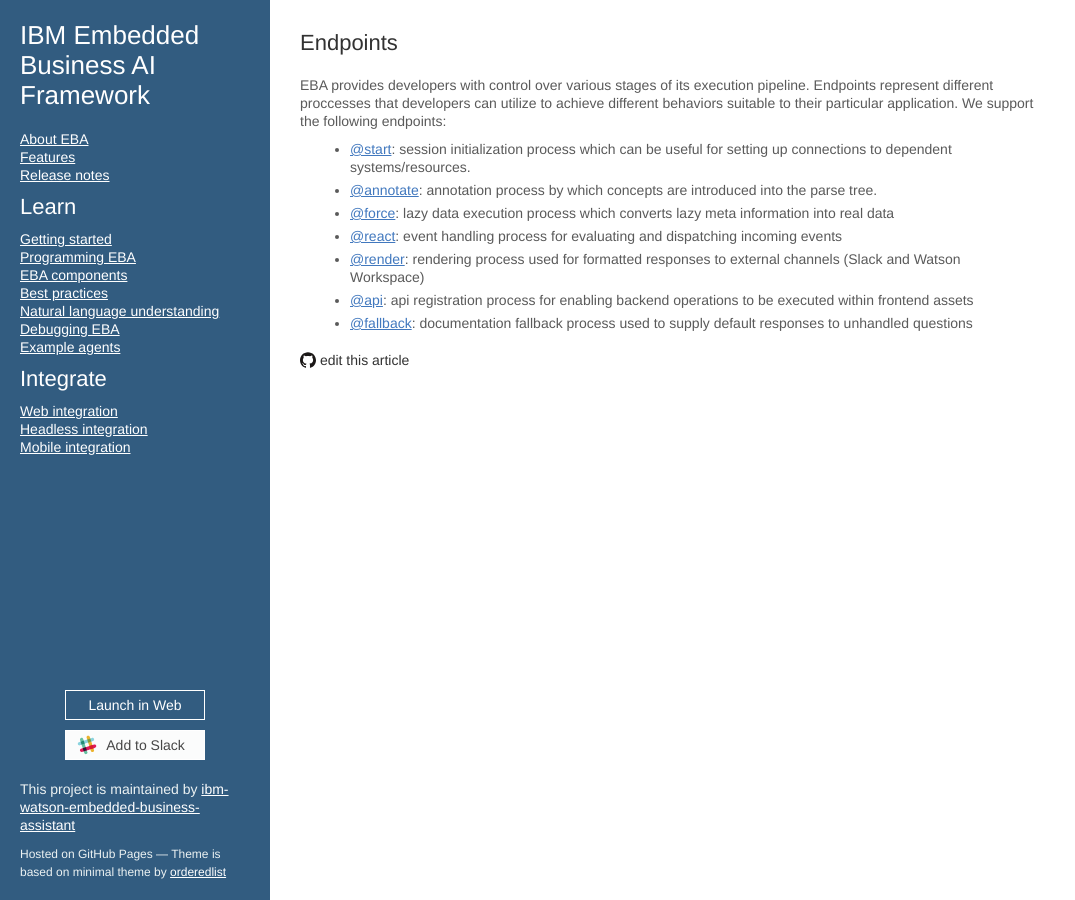
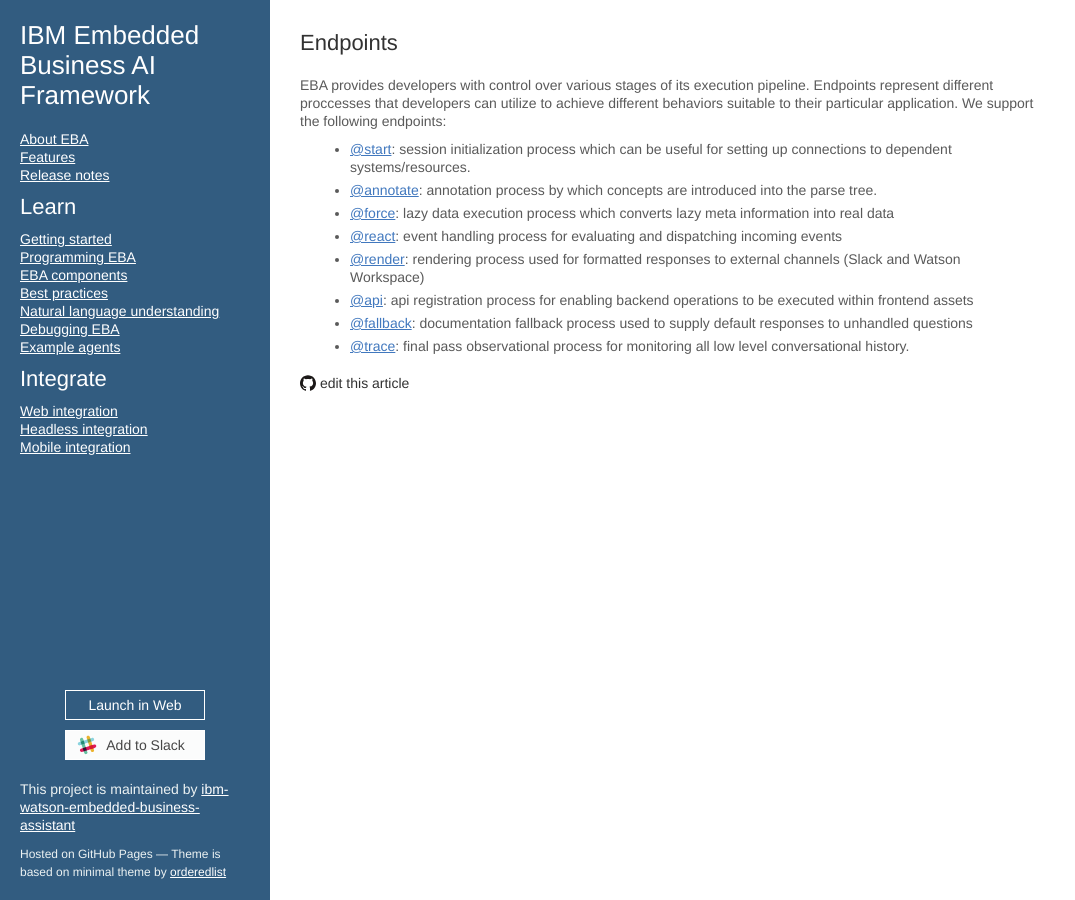
Before and after one commit to ibm-watson-embedded-business-assistant/eba-example-agents, a Jekyll site: the page built from docs/lab/Endpoints.md, in a window 1280 px wide. Shown: the whole page, without its empty margins (0-1075 px from the left). Built offline with Jekyll 4.4.1, drawn with Linux system fonts in a browser that asks for light colours; our own code applies the rules of GitHub Pages for plain Markdown files.

Commit message:
Update Endpoints.md

```diff
--- a/docs/lab/Endpoints.md
+++ b/docs/lab/Endpoints.md
@@ -9,3 +9,4 @@
 - [@render](./endpoints/Render.md): rendering process used for formatted responses to external channels (Slack and Watson Workspace)
 - [@api](./endpoints/API.md): api registration process for enabling backend operations to be executed within frontend assets
 - [@fallback](./endpoints/Fallback.md): documentation fallback process used to supply default responses to unhandled questions
+- [@trace](./enpoints/Trace.md): final pass observational process for monitoring all low level conversational history.
```
